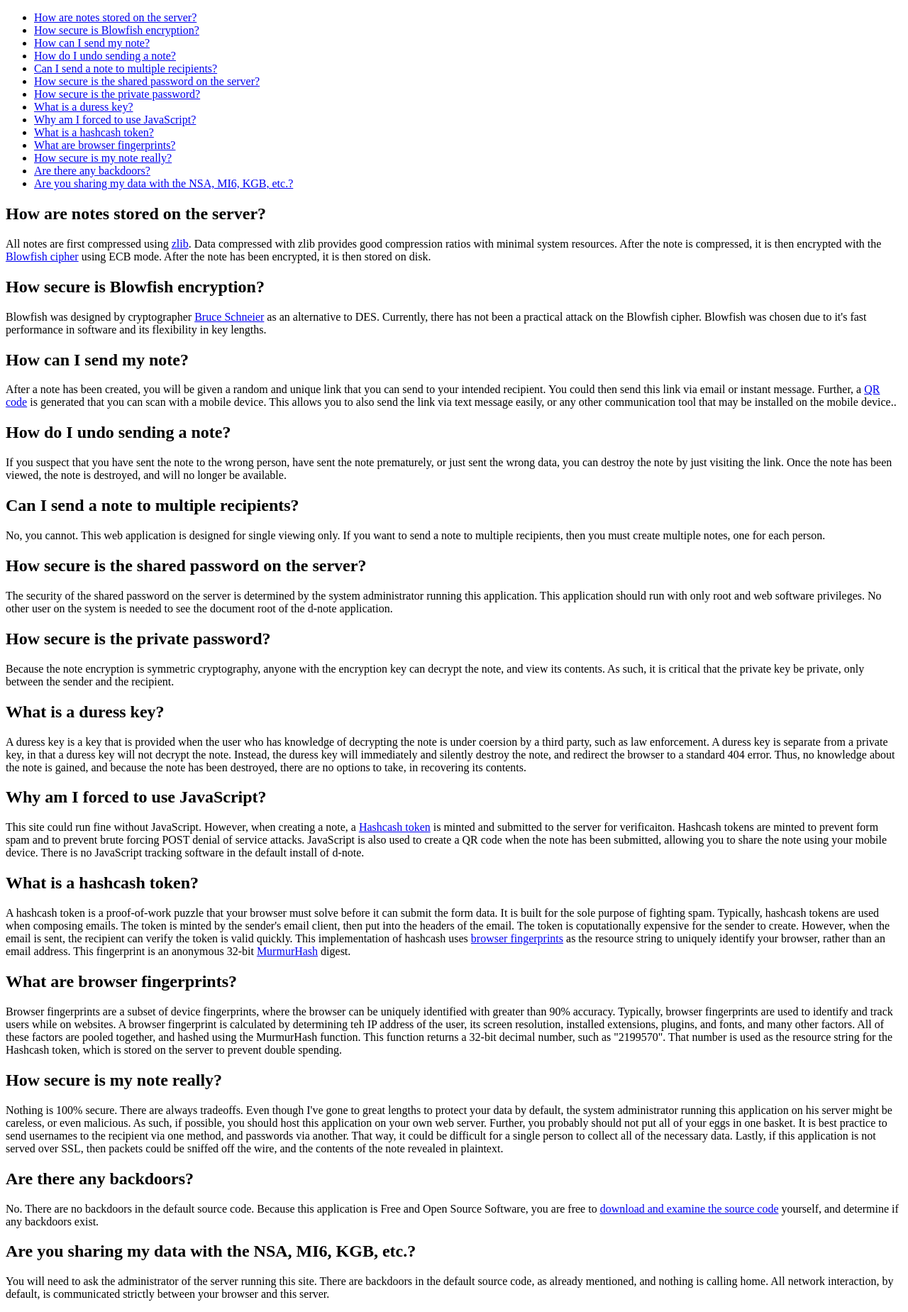
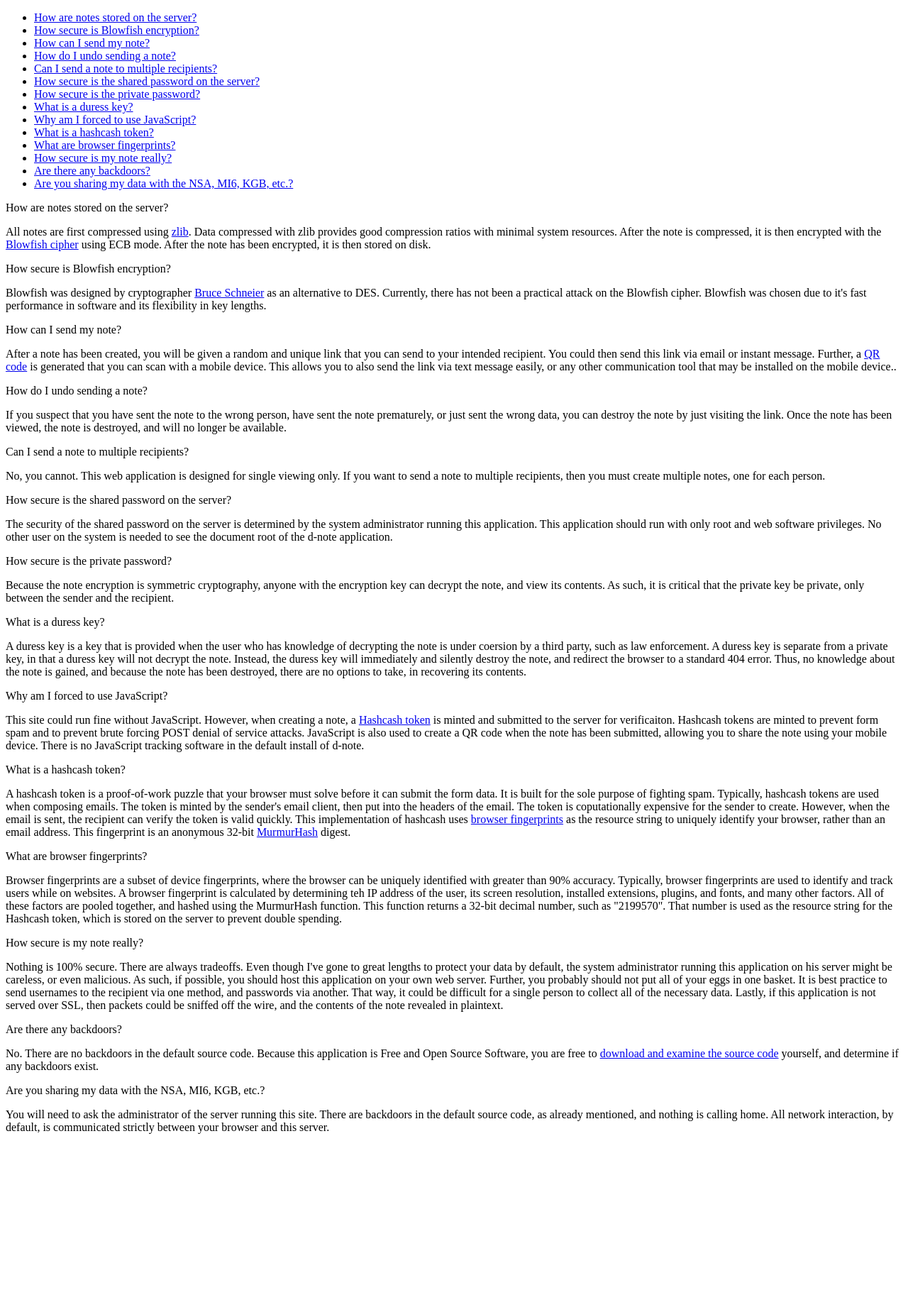
Before and after one commit to atoponce/d-note, a Python web app: template templates/faq.html in a window 1280 px wide. Shown: the part 26-1875 px from the top of the page at 71% size. After the commit the page ends 1624 px from the top, so only its background shows below. Run offline with Jinja, Linux system fonts and the light colour scheme; the template is opened without the code that fills it, so the values that code supplies are empty.

Commit message:
mostly light style changes

```diff
--- a/templates/faq.html
+++ b/templates/faq.html
@@ -17,32 +17,32 @@
         <li><a href="#backdoors">Are there any backdoors?</a></li>
         <li><a href="#sharing">Are you sharing my data with the NSA, MI6, KGB, etc.?</a></li>
     </ul>
-    <h2 id="storage">How are notes stored on the server?</h2>
-    <p>All notes are first compressed using <a href="https://en.wikipedia.org/wiki/Zlib">zlib</a>. Data compressed with zlib provides good compression ratios with minimal system resources. After the note is compressed, it is then encrypted with the <a href="https://en.wikipedia.org/wiki/Blowfish_(cipher)">Blowfish cipher</a> using ECB mode. After the note has been encrypted, it is then stored on disk.</p>
-    <h2 id="blowfish">How secure is Blowfish encryption?</h2>
-    <p>Blowfish was designed by cryptographer <a href="https://en.wikipedia.org/wiki/Bruce_Schneier">Bruce Schneier</a> as an alternative to DES. Currently, there has not been a practical attack on the Blowfish cipher. Blowfish was chosen due to it's fast performance in software and its flexibility in key lengths.</p>
-    <h2 id="sending">How can I send my note?</h2>
-    <p>After a note has been created, you will be given a random and unique link that you can send to your intended recipient. You could then send this link via email or instant message. Further, a <a href="https://en.wikipedia.org/wiki/QR_code">QR code</a> is generated that you can scan with a mobile device. This allows you to also send the link via text message easily, or any other communication tool that may be installed on the mobile device..</p>
-    <h2 id="undo">How do I undo sending a note?</h2>
-    <p>If you suspect that you have sent the note to the wrong person, have sent the note prematurely, or just sent the wrong data, you can destroy the note by just visiting the link. Once the note has been viewed, the note is destroyed, and will no longer be available.</p>
-    <h2 id="muiltple">Can I send a note to multiple recipients?</h2>
-    <p>No, you cannot. This web application is designed for single viewing only. If you want to send a note to multiple recipients, then you must create multiple notes, one for each person.</p>
-    <h2 id="shared">How secure is the shared password on the server?</h2>
-    <p>The security of the shared password on the server is determined by the system administrator running this application. This application should run with only root and web software privileges. No other user on the system is needed to see the document root of the d-note application.</p>
-    <h2 id="private">How secure is the private password?</h2>
-    <p>Because the note encryption is symmetric cryptography, anyone with the encryption key can decrypt the note, and view its contents. As such, it is critical that the private key be private, only between the sender and the recipient.</p>
-    <h2 id="duress">What is a duress key?</h2>
-    <p>A duress key is a key that is provided when the user who has knowledge of decrypting the note is under coersion by a third party, such as law enforcement. A duress key is separate from a private key, in that a duress key will not decrypt the note. Instead, the duress key will immediately and silently destroy the note, and redirect the browser to a standard 404 error. Thus, no knowledge about the note is gained, and because the note has been destroyed, there are no options to take, in recovering its contents.</p>
-    <h2 id="javascript">Why am I forced to use JavaScript?</h2>
-    <p>This site could run fine without JavaScript. However, when creating a note, a <a href="https://en.wikipedia.org/wiki/hashcash">Hashcash token</a> is minted and submitted to the server for verificaiton. Hashcash tokens are minted to prevent form spam and to prevent brute forcing POST denial of service attacks. JavaScript is also used to create a QR code when the note has been submitted, allowing you to share the note using your mobile device. There is no JavaScript tracking software in the default install of d-note.</p>
-    <h2 id="hashcash">What is a hashcash token?</h2>
-    <p>A hashcash token is a proof-of-work puzzle that your browser must solve before it can submit the form data. It is built for the sole purpose of fighting spam. Typically, hashcash tokens are used when composing emails. The token is minted by the sender's email client, then put into the headers of the email. The token is coputationally expensive for the sender to create. However, when the email is sent, the recipient can verify the token is valid quickly. This implementation of hashcash uses <a href="https://en.wikipedia.org/wiki/Device_fingerprint">browser fingerprints</a> as the resource string to uniquely identify your browser, rather than an email address. This fingerprint is an anonymous 32-bit <a href="https://en.wikipedia.org/wiki/MurmurHash">MurmurHash</a> digest.</p>
-    <h2 id="fingerprint">What are browser fingerprints?</h2>
-    <p>Browser fingerprints are a subset of device fingerprints, where the browser can be uniquely identified with greater than 90% accuracy. Typically, browser fingerprints are used to identify and track users while on websites. A browser fingerprint is calculated by determining teh IP address of the user, its screen resolution, installed extensions, plugins, and fonts, and many other factors. All of these factors are pooled together, and hashed using the MurmurHash function. This function returns a 32-bit decimal number, such as "2199570". That number is used as the resource string for the Hashcash token, which is stored on the server to prevent double spending.</p>
-    <h2 id="secure">How secure is my note really?</h2>
-    <p>Nothing is 100% secure. There are always tradeoffs. Even though I've gone to great lengths to protect your data by default, the system administrator running this application on his server might be careless, or even malicious. As such, if possible, you should host this application on your own web server. Further, you probably should not put all of your eggs in one basket. It is best practice to send usernames to the recipient via one method, and passwords via another. That way, it could be difficult for a single person to collect all of the necessary data. Lastly, if this application is not served over SSL, then packets could be sniffed off the wire, and the contents of the note revealed in plaintext.</p>
-    <h2 id="backdoors">Are there any backdoors?</h2>
-    <p>No. There are no backdoors in the default source code. Because this application is Free and Open Source Software, you are free to <a href="https://github.com/atoponce/d-note">download and examine the source code</a> yourself, and determine if any backdoors exist.</p>
-    <h2 id="sharing">Are you sharing my data with the NSA, MI6, KGB, etc.?</h2>
-    <p>You will need to ask the administrator of the server running this site. There are backdoors in the default source code, as already mentioned, and nothing is calling home. All network interaction, by default, is communicated strictly between your browser and this server.</p>
+    <p class="title"id="storage">How are notes stored on the server?</p>
+    <p class="desc">All notes are first compressed using <a href="https://en.wikipedia.org/wiki/Zlib">zlib</a>. Data compressed with zlib provides good compression ratios with minimal system resources. After the note is compressed, it is then encrypted with the <a href="https://en.wikipedia.org/wiki/Blowfish_(cipher)">Blowfish cipher</a> using ECB mode. After the note has been encrypted, it is then stored on disk.</p>
+    <p class="title"id="blowfish">How secure is Blowfish encryption?</p>
+    <p class="desc">Blowfish was designed by cryptographer <a href="https://en.wikipedia.org/wiki/Bruce_Schneier">Bruce Schneier</a> as an alternative to DES. Currently, there has not been a practical attack on the Blowfish cipher. Blowfish was chosen due to it's fast performance in software and its flexibility in key lengths.</p>
+    <p class="title"id="sending">How can I send my note?</p>
+    <p class="desc">After a note has been created, you will be given a random and unique link that you can send to your intended recipient. You could then send this link via email or instant message. Further, a <a href="https://en.wikipedia.org/wiki/QR_code">QR code</a> is generated that you can scan with a mobile device. This allows you to also send the link via text message easily, or any other communication tool that may be installed on the mobile device..</p>
+    <p class="title"id="undo">How do I undo sending a note?</p>
+    <p class="desc">If you suspect that you have sent the note to the wrong person, have sent the note prematurely, or just sent the wrong data, you can destroy the note by just visiting the link. Once the note has been viewed, the note is destroyed, and will no longer be available.</p>
+    <p class="title"id="muiltple">Can I send a note to multiple recipients?</p>
+    <p class="desc">No, you cannot. This web application is designed for single viewing only. If you want to send a note to multiple recipients, then you must create multiple notes, one for each person.</p>
+    <p class="title"id="shared">How secure is the shared password on the server?</p>
+    <p class="desc">The security of the shared password on the server is determined by the system administrator running this application. This application should run with only root and web software privileges. No other user on the system is needed to see the document root of the d-note application.</p>
+    <p class="title"id="private">How secure is the private password?</p>
+    <p class="desc">Because the note encryption is symmetric cryptography, anyone with the encryption key can decrypt the note, and view its contents. As such, it is critical that the private key be private, only between the sender and the recipient.</p>
+    <p class="title"id="duress">What is a duress key?</p>
+    <p class="desc">A duress key is a key that is provided when the user who has knowledge of decrypting the note is under coersion by a third party, such as law enforcement. A duress key is separate from a private key, in that a duress key will not decrypt the note. Instead, the duress key will immediately and silently destroy the note, and redirect the browser to a standard 404 error. Thus, no knowledge about the note is gained, and because the note has been destroyed, there are no options to take, in recovering its contents.</p>
+    <p class="title"id="javascript">Why am I forced to use JavaScript?</p>
+    <p class="desc">This site could run fine without JavaScript. However, when creating a note, a <a href="https://en.wikipedia.org/wiki/hashcash">Hashcash token</a> is minted and submitted to the server for verificaiton. Hashcash tokens are minted to prevent form spam and to prevent brute forcing POST denial of service attacks. JavaScript is also used to create a QR code when the note has been submitted, allowing you to share the note using your mobile device. There is no JavaScript tracking software in the default install of d-note.</p>
+    <p class="title"id="hashcash">What is a hashcash token?</p>
+    <p class="desc">A hashcash token is a proof-of-work puzzle that your browser must solve before it can submit the form data. It is built for the sole purpose of fighting spam. Typically, hashcash tokens are used when composing emails. The token is minted by the sender's email client, then put into the headers of the email. The token is coputationally expensive for the sender to create. However, when the email is sent, the recipient can verify the token is valid quickly. This implementation of hashcash uses <a href="https://en.wikipedia.org/wiki/Device_fingerprint">browser fingerprints</a> as the resource string to uniquely identify your browser, rather than an email address. This fingerprint is an anonymous 32-bit <a href="https://en.wikipedia.org/wiki/MurmurHash">MurmurHash</a> digest.</p>
+    <p class="title"id="fingerprint">What are browser fingerprints?</p>
+    <p class="desc">Browser fingerprints are a subset of device fingerprints, where the browser can be uniquely identified with greater than 90% accuracy. Typically, browser fingerprints are used to identify and track users while on websites. A browser fingerprint is calculated by determining teh IP address of the user, its screen resolution, installed extensions, plugins, and fonts, and many other factors. All of these factors are pooled together, and hashed using the MurmurHash function. This function returns a 32-bit decimal number, such as "2199570". That number is used as the resource string for the Hashcash token, which is stored on the server to prevent double spending.</p>
+    <p class="title"id="secure">How secure is my note really?</p>
+    <p class="desc">Nothing is 100% secure. There are always tradeoffs. Even though I've gone to great lengths to protect your data by default, the system administrator running this application on his server might be careless, or even malicious. As such, if possible, you should host this application on your own web server. Further, you probably should not put all of your eggs in one basket. It is best practice to send usernames to the recipient via one method, and passwords via another. That way, it could be difficult for a single person to collect all of the necessary data. Lastly, if this application is not served over SSL, then packets could be sniffed off the wire, and the contents of the note revealed in plaintext.</p>
+    <p class="title"id="backdoors">Are there any backdoors?</p>
+    <p class="desc">No. There are no backdoors in the default source code. Because this application is Free and Open Source Software, you are free to <a href="https://github.com/atoponce/d-note">download and examine the source code</a> yourself, and determine if any backdoors exist.</p>
+    <p class="title"id="sharing">Are you sharing my data with the NSA, MI6, KGB, etc.?</p>
+    <p class="desc">You will need to ask the administrator of the server running this site. There are backdoors in the default source code, as already mentioned, and nothing is calling home. All network interaction, by default, is communicated strictly between your browser and this server.</p>
 {% endblock %}
--- a/templates/index.html
+++ b/templates/index.html
@@ -16,10 +16,10 @@
         <input type="button" value="Generate" onclick="document.getElementById('passphrase').value = make_key()">
         <br/>
         <input type="checkbox" name="duress">Add a duress key.
-        <u title="A  key that you provide to someone that is demanding decryption of the note. Except, this key will immediately destroy the note, without decrypting it.">What's this?</u>
+        <span class="tooltip" title="A  key that you provide to someone that is demanding decryption of the note. Except, this key will immediately destroy the note, without decrypting it.">&nbsp;?&nbsp;</span>
         <br/>
         <input type="hidden" id="hashcash" name="hashcash">
         <input type="submit" id="submit" value="Submit">
-        <span id="progress" style="visibility:hidden;">Please be patient while token is calculated...</span>
+        <span id="progress">(Please be patient while token is calculated.)</span>
     </form>
 {% endblock %}
```
Also changed, not shown: static/css/main.css (+20 -1 lines), templates/post.html (+6 -5 lines).
